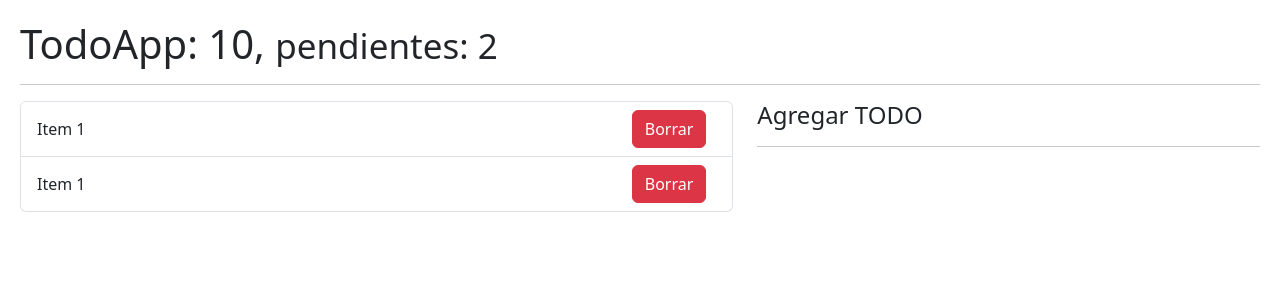
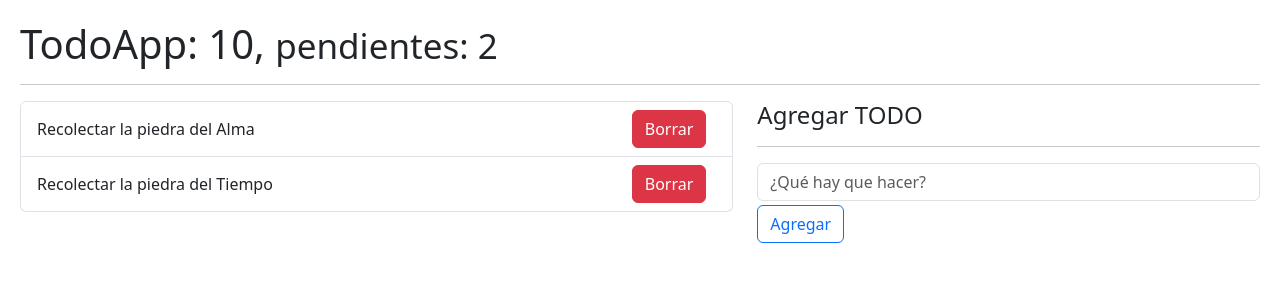
Before and after one commit to devenriq/U-React-05-hook-app, a React (Vite) app: page / in a window 1280 px wide. Shown: the top 300 px of the page. Built offline with nearby package versions, Linux system fonts and the light colour scheme.

Commit message:
feat: :art: The flow between the componentes works and print the new task wrote in the input field on the console

```diff
--- /dev/null
+++ b/src/08-useReducer/TodoAdd.jsx
@@ -0,0 +1,37 @@
+import { useForm } from "../hooks/useForm";
+
+export const TodoAdd = ({ onNewTodo }) => {
+  const { description, onInputChange, onResetForm } = useForm({
+    description: "",
+  });
+
+  const onFormSubmit = (e) => {
+    e.preventDefault();
+
+    if (description.length <= 1) return;
+
+    const newTodo = {
+      id: new Date().getTime(),
+      done: false,
+      description,
+    };
+
+    onNewTodo && onNewTodo(newTodo);
+  };
+
+  return (
+    <form onSubmit={onFormSubmit}>
+      <input
+        type="text"
+        placeholder="¿Qué hay que hacer?"
+        className="form-control"
+        name="description"
+        value={description}
+        onChange={onInputChange}
+      />
+      <button type="submit" className="btn btn-outline-primary mt-1">
+        Agregar
+      </button>
+    </form>
+  );
+};
--- a/src/08-useReducer/TodoApp.jsx
+++ b/src/08-useReducer/TodoApp.jsx
@@ -1,4 +1,5 @@
 import { useReducer } from "react";
+import { TodoAdd } from "./TodoAdd";
 import { TodoList } from "./TodoList";
 import { todoReducer } from "./todoReducer";
 
@@ -34,6 +35,7 @@ export const TodoApp = () => {
         <div className="col-5">
           <h4>Agregar TODO</h4>
           <hr />
+          <TodoAdd onNewTodo={handleNewTodo} />
         </div>
       </div>
     </>
--- /dev/null
+++ b/src/08-useReducer/TodoItem.jsx
@@ -0,0 +1,14 @@
+export const TodoItem = ({ todo }) => {
+  return (
+    <>
+      {" "}
+      <li
+        key={todo.id}
+        className="list-group-item d-flex justify-content-between"
+      >
+        <span className="align-self-center">{todo.description}</span>
+        <button className="btn btn-danger">Borrar</button>
+      </li>
+    </>
+  );
+};
--- a/src/08-useReducer/TodoList.jsx
+++ b/src/08-useReducer/TodoList.jsx
@@ -1,3 +1,5 @@
+import { TodoItem } from "./TodoItem";
+
 export const TodoList = ({ todos = [] }) => {
   console.log(todos);
 
@@ -5,15 +7,7 @@ export const TodoList = ({ todos = [] }) => {
     <>
       <ul className="list-group">
         {todos.map((todo) => {
-          return (
-            <li
-              key={todo.id}
-              className="list-group-item d-flex justify-content-between"
-            >
-              <span className="align-self-center">Item 1</span>
-              <button className="btn btn-danger">Borrar</button>
-            </li>
-          );
+          return <TodoItem key={todo.id} todo={todo} />;
         })}
       </ul>
     </>
```
